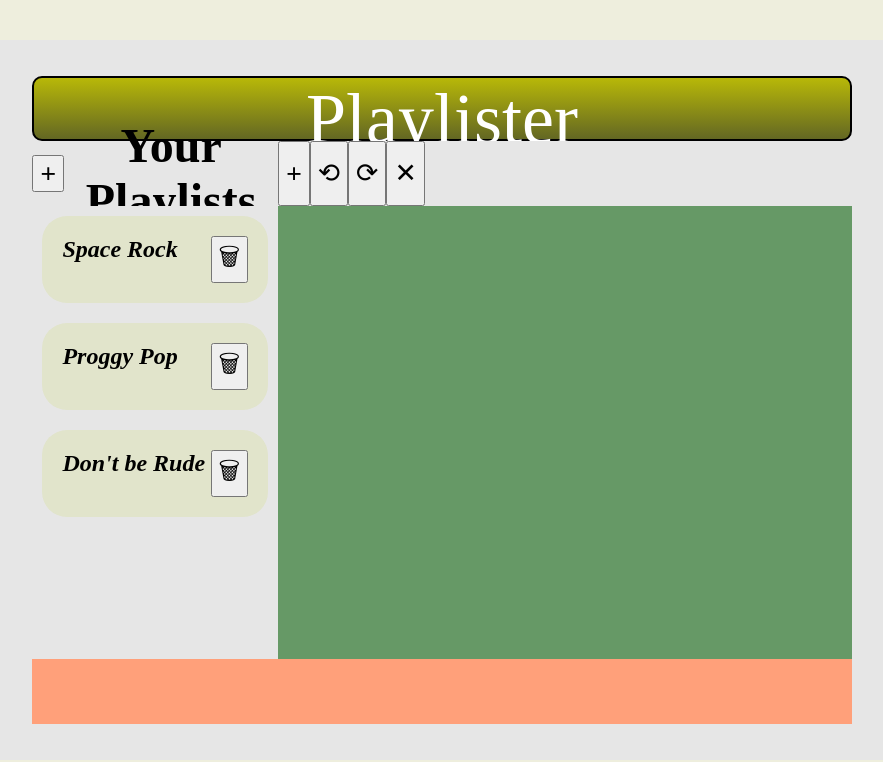
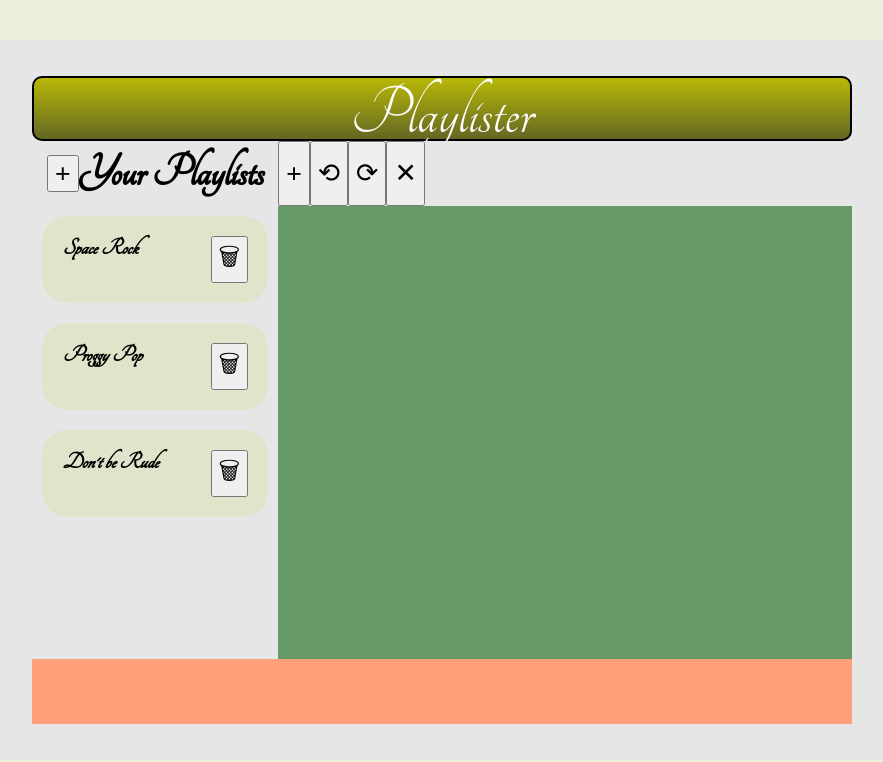
Before and after one commit to aakanojia/Playlister-HW2, a React (Create React App) app: page / in a window 1280 px wide. Shown: the top 762 px of the page, without its empty margins (198-1081 px from the left). Built offline with nearby package versions, Linux system fonts and the light colour scheme.

Commit message:
Changed font to Tangerine

```diff
--- a/public/index.html
+++ b/public/index.html
@@ -9,6 +9,7 @@
       name="description"
       content="Web site created using create-react-app"
     />
+    <link rel="stylesheet" href="https://fonts.googleapis.com/css?family=Tangerine">
     <link rel="apple-touch-icon" href="%PUBLIC_URL%/logo192.png" />
     <!--
       manifest.json provides metadata used when your web app is installed on a
--- a/src/App.css
+++ b/src/App.css
@@ -19,7 +19,7 @@ body {
 
 #root {
   background-color: var(--swatch-primary);
-  font-family: serif;
+  font-family: 'Tangerine';
   position: absolute;
   width: 80%;
   left: 10%;
```
